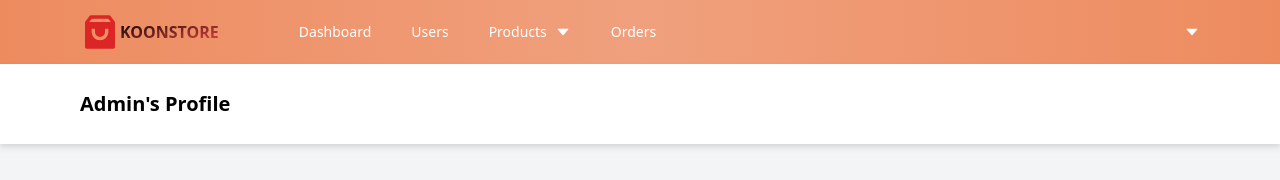
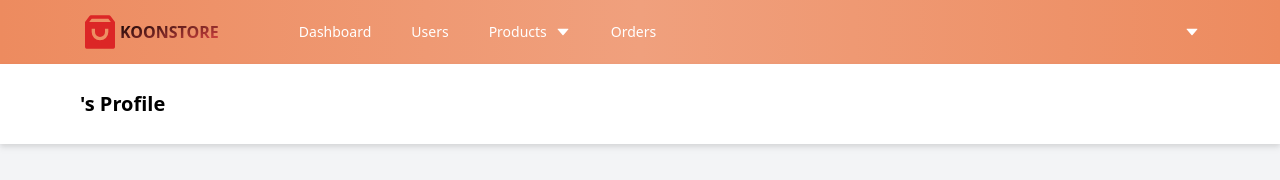
Before and after one commit to Tykoon11/Admin-Ecom, a Next.js app in the folder client/: page /adminprofile in a window 1280 px wide. Shown: the top 180 px of the page. Built offline with nearby package versions, Linux system fonts and the light colour scheme.

Commit message:
username profile update

```diff
--- a/client/components/AdminHeader.tsx
+++ b/client/components/AdminHeader.tsx
@@ -1,4 +1,4 @@
-import React, { useState } from "react";
+import React, { useState, useEffect } from "react";
 import Link from "next/link";
 import { RiShoppingBag3Fill } from "react-icons/ri";
 import { AiOutlineCaretDown } from "react-icons/ai";
@@ -7,7 +7,7 @@ import { GiHamburgerMenu } from "react-icons/gi";
 import { BsFillPersonFill } from "react-icons/bs";
 import { store } from "../redux/authStore";
 import User from "../types/users";
-import { useEffect } from "react";
+
 
 const AdminHeader = () => {
   const [admin, setAdmin] = useState(false);
--- a/client/pages/adminprofile.tsx
+++ b/client/pages/adminprofile.tsx
@@ -1,9 +1,17 @@
-import React from "react";
+import React, { useState, useEffect } from "react";
 import Head from "next/head";
 import AdminHeader from "@/components/AdminHeader";
 import { BsPersonCircle } from "react-icons/bs";
+import { store } from "../redux/authStore";
+import User from "../types/users";
 
 const AdminProfile = () => {
+   const [user, setUser] = useState({} as User);
+
+   useEffect(() => {
+     setUser(store.getState().user);
+     console.log(user);
+   }, []);
   return (
     <div>
       <Head>
@@ -15,7 +23,7 @@ const AdminProfile = () => {
       <AdminHeader />
       <div className="h-[90vh] bg-[#F3F4F6]">
         <div className="h-[10vh] w-full bg-white flex justify-left items-center px-20 drop-shadow-md ">
-          <h1 className="text-xl font-semibold"> Admin's Profile</h1>
+          <h1 className="text-xl font-semibold"> {user?.username}'s Profile</h1>
         </div>
         <div className="md:py-16 md:px-20">
           <div className="bg-white rounded-lg p-5 drop-shadow-md">
--- a/client/redux/authStore.ts
+++ b/client/redux/authStore.ts
@@ -49,7 +49,6 @@ const reducer = (state = initial, action: any) => {
   typeof window !== "undefined"
     ? window.localStorage.setItem("state", JSON.stringify(newState))
     : false;
-  console.log(newState);
   return newState;
 };
 
```
